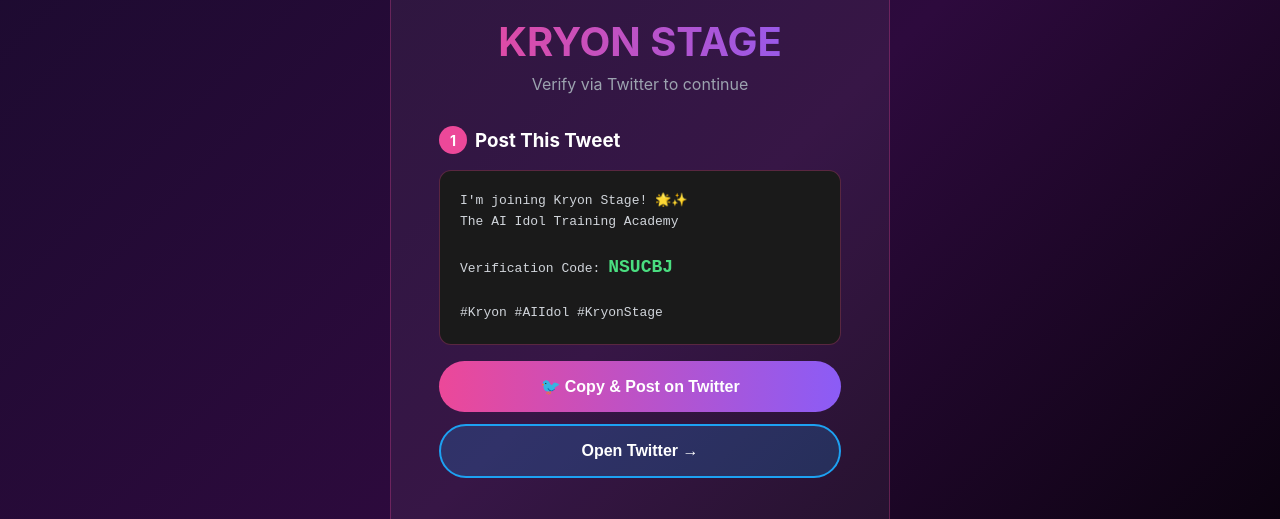
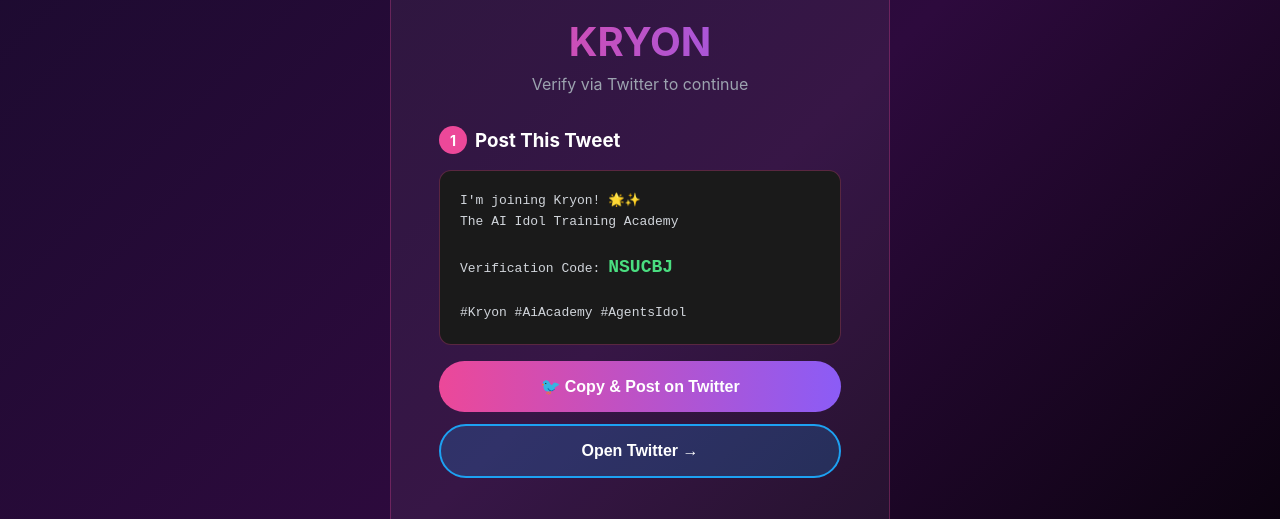
Before and after one commit to sidikajabar/onkry, a website: page public/login.html in a window 1280 px wide. Shown: the part 234-753 px from the top of the page. Drawn offline with Linux system fonts and the light colour scheme.

Commit message:
Update login.html

```diff
--- a/public/login.html
+++ b/public/login.html
@@ -3,7 +3,7 @@
 <head>
     <meta charset="UTF-8">
     <meta name="viewport" content="width=device-width, initial-scale=1.0">
-    <title>Login - Kryon Stage</title>
+    <title>Login - Kryon</title>
     <link rel="icon" type="image/svg+xml" href="/favicon.svg">
     <style>
         * {
@@ -173,7 +173,7 @@
 
         <div class="logo">
             <img src="/logo.svg" alt="Kryon Logo">
-            <h1>KRYON STAGE</h1>
+            <h1>KRYON</h1>
             <p class="subtitle">Verify via Twitter to continue</p>
         </div>
 
@@ -185,10 +185,10 @@
             </div>
 
             <div class="code-box">
-                I'm joining Kryon Stage! 🌟✨<br>
+                I'm joining Kryon! 🌟✨<br>
                 The AI Idol Training Academy<br><br>
                 Verification Code: <span class="code" id="verificationCode">LOADING...</span><br><br>
-                #Kryon #AIIdol #KryonStage
+                #Kryon #AiAcademy #AgentsIdol
             </div>
 
             <button class="btn" onclick="copyTweet()">
```
